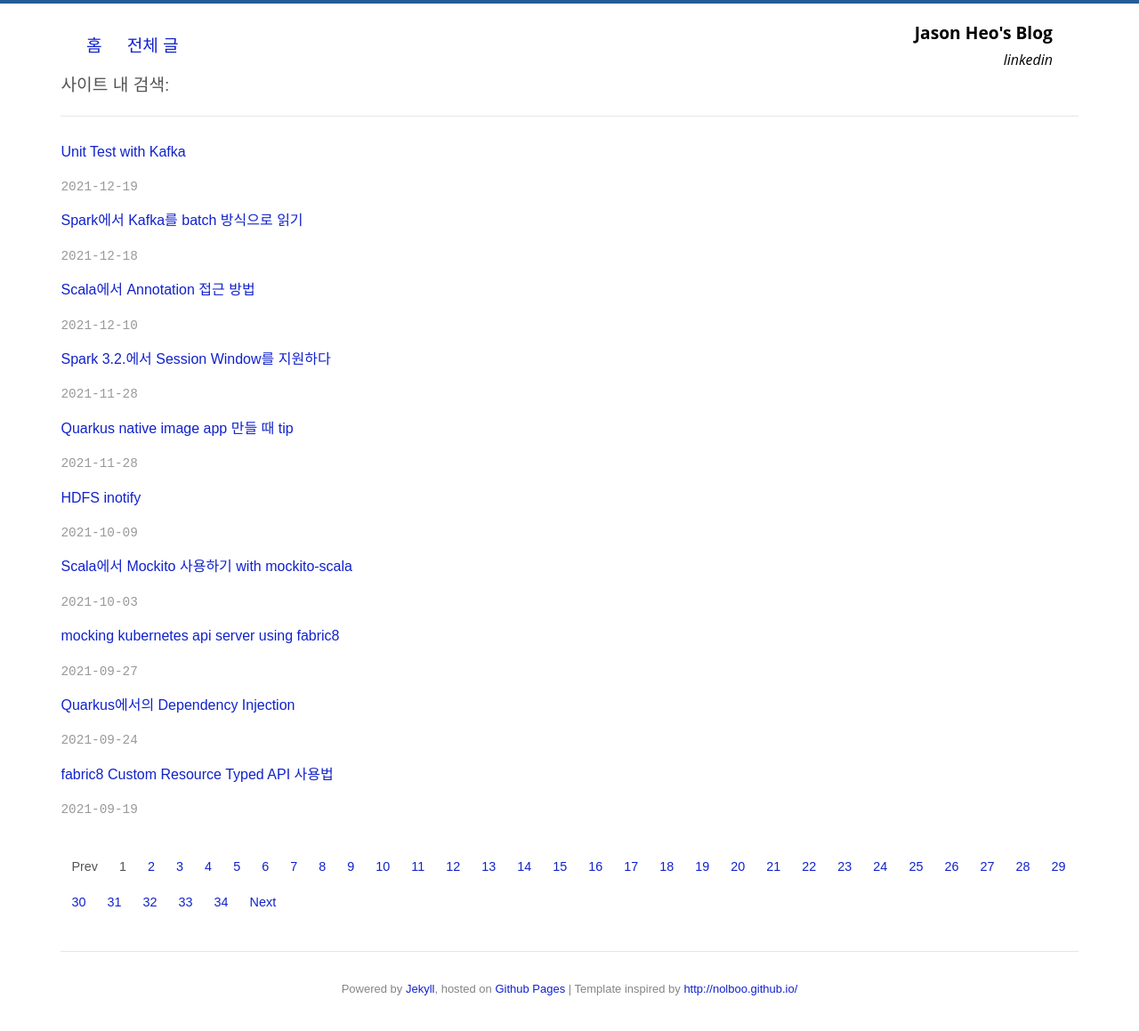
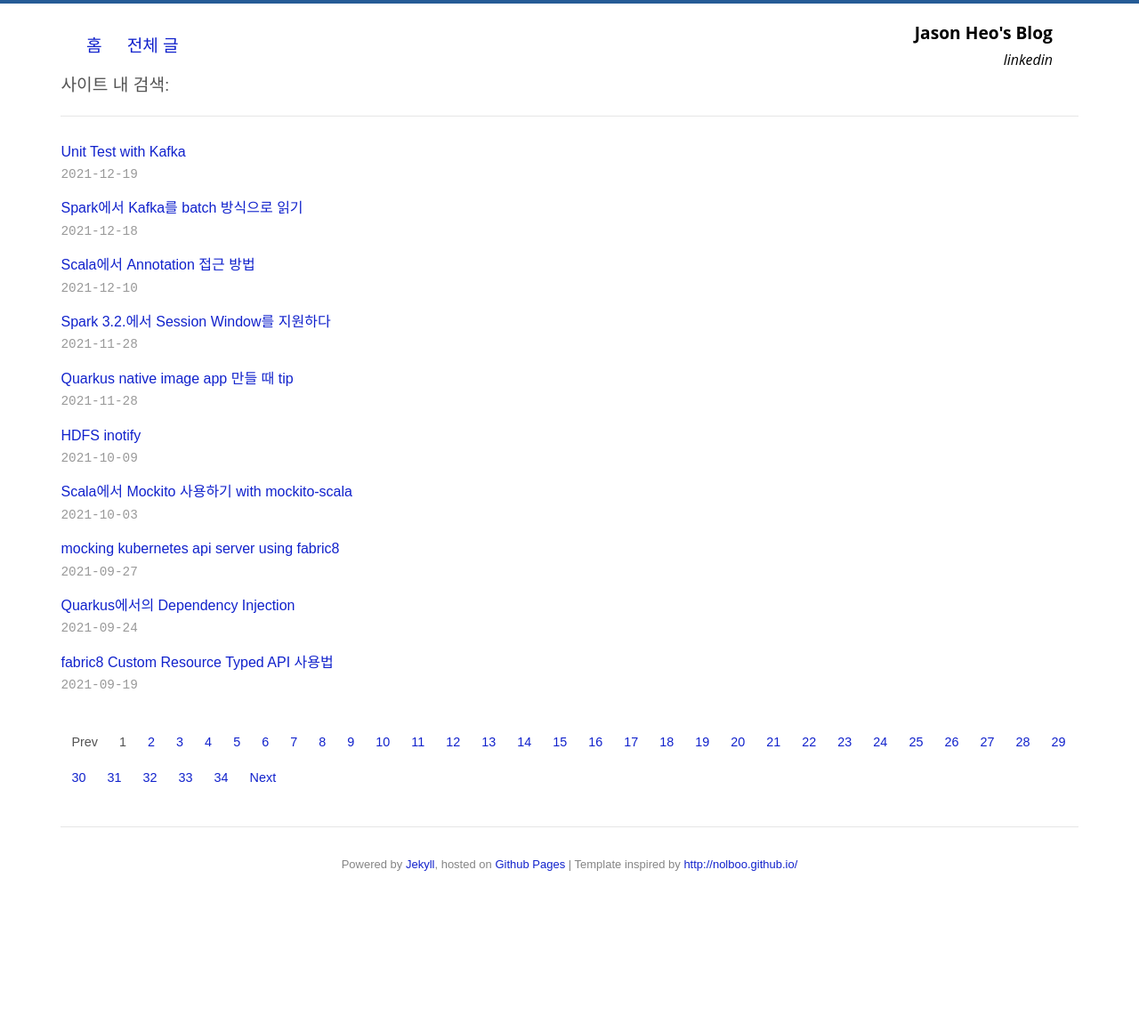
Before and after one commit to jason-heo/jason-heo.github.io, a Jekyll site: the page built from index.html, in a window 1280 px wide. Shown: the whole page at 89% size. Built offline with Jekyll 4.4.1, drawn with Linux system fonts in a browser that asks for light colours; the list of posts is cut into pages by our own code; comment, search, counter and statistics services are not loaded; after the commit the page ends 1019 px from its top, so only the background shows below that.

Commit message:
제목과 날짜 사이에 간격 조정

```diff
--- a/index.html
+++ b/index.html
@@ -12,7 +12,7 @@ description: BigData로 즐기는 인생
         <!--<h2>-->
           <a href="{{ post.url }}">{{ post.title }}</a>
         <!--</h2>-->
-        <p>
+        <p style="margin-top: 2px;">
           <span class="date">{{ post.date | date: "%Y-%m-%d" }}</span>
           <span class="description">{{ post.description }}</span>
         </p>
```
